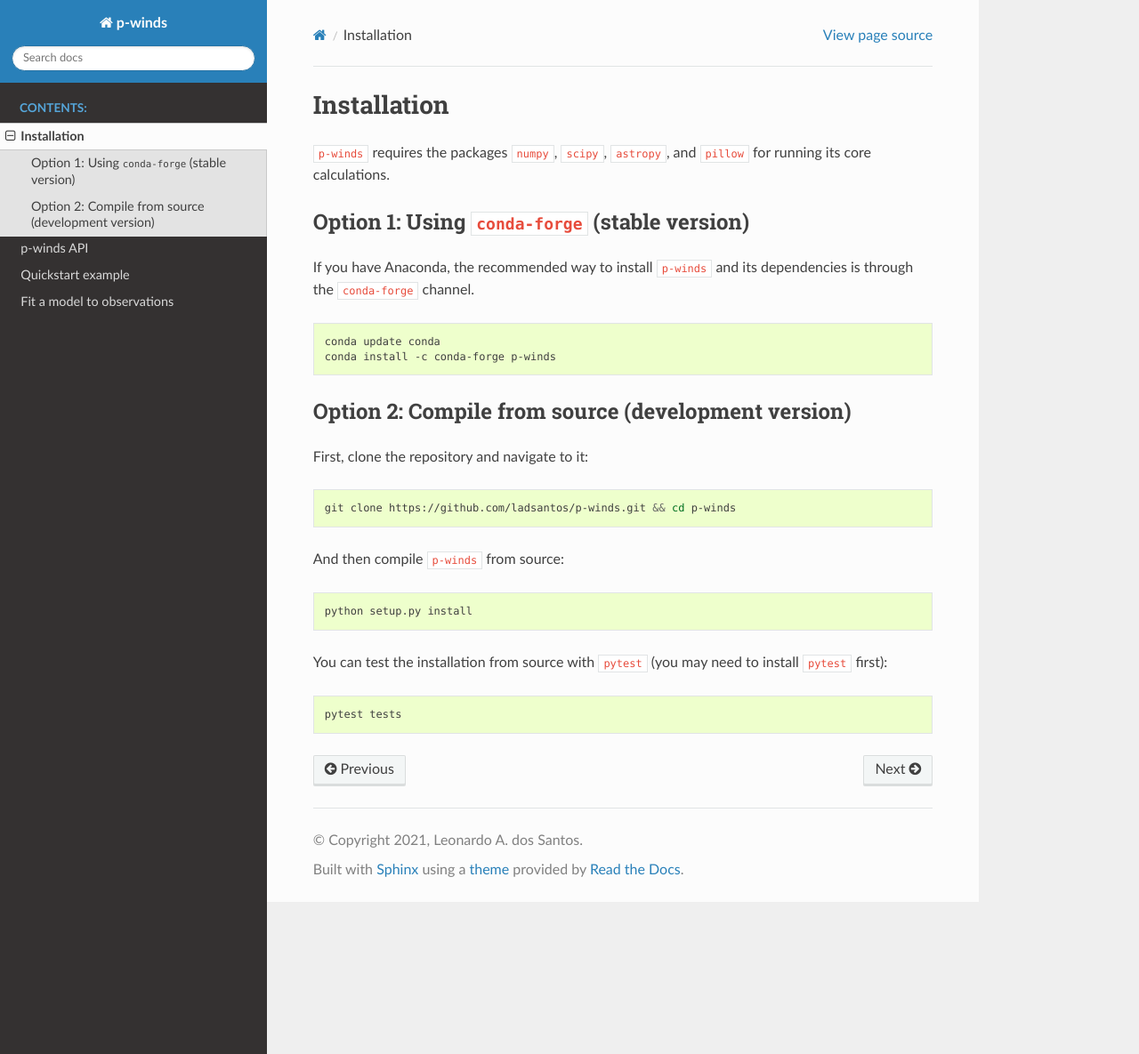
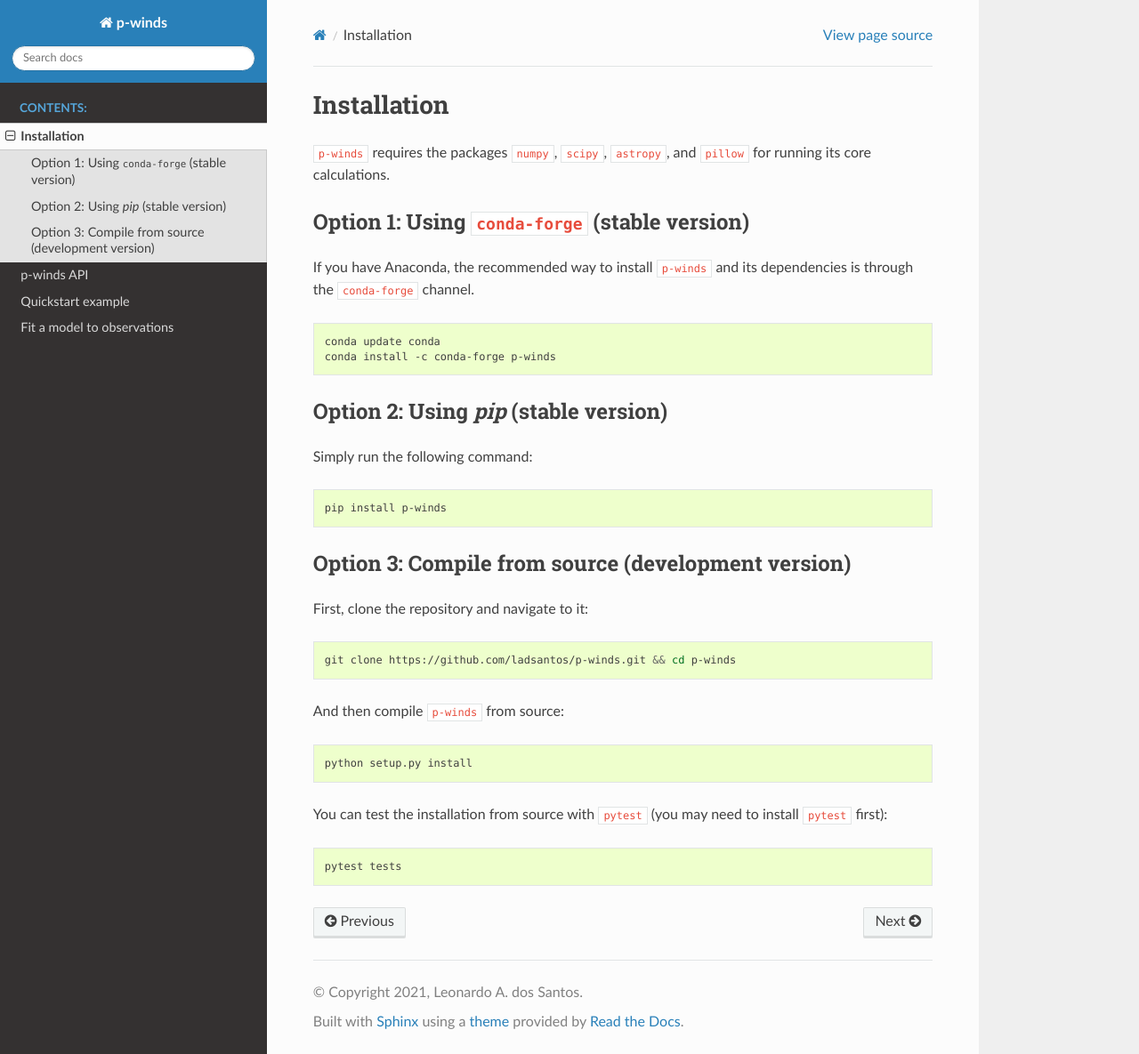
Before and after one commit to ladsantos/p-winds, a Sphinx documentation site: the page built from docs/source/installation.rst, in a window 1280 px wide and 1185 px high. Shown: the whole window at 89% size. Built offline with Sphinx 7.4.7 and the Read the Docs theme 2.0.0, drawn with Linux system fonts in a browser that asks for light colours.

Commit message:
Changed installation instructions to include `pip`

```diff
--- a/docs/source/installation.rst
+++ b/docs/source/installation.rst
@@ -15,7 +15,16 @@ dependencies is through the ``conda-forge`` channel.
    conda update conda
    conda install -c conda-forge p-winds
 
-Option 2: Compile from source (development version)
+Option 2: Using `pip` (stable version)
+--------------------------------------
+
+Simply run the following command:
+
+.. code-block:: bash
+
+   pip install p-winds
+
+Option 3: Compile from source (development version)
 ---------------------------------------------------
 
 First, clone the repository and navigate to it:
```
Also changed, not shown: README.md (+8 -1 lines).
